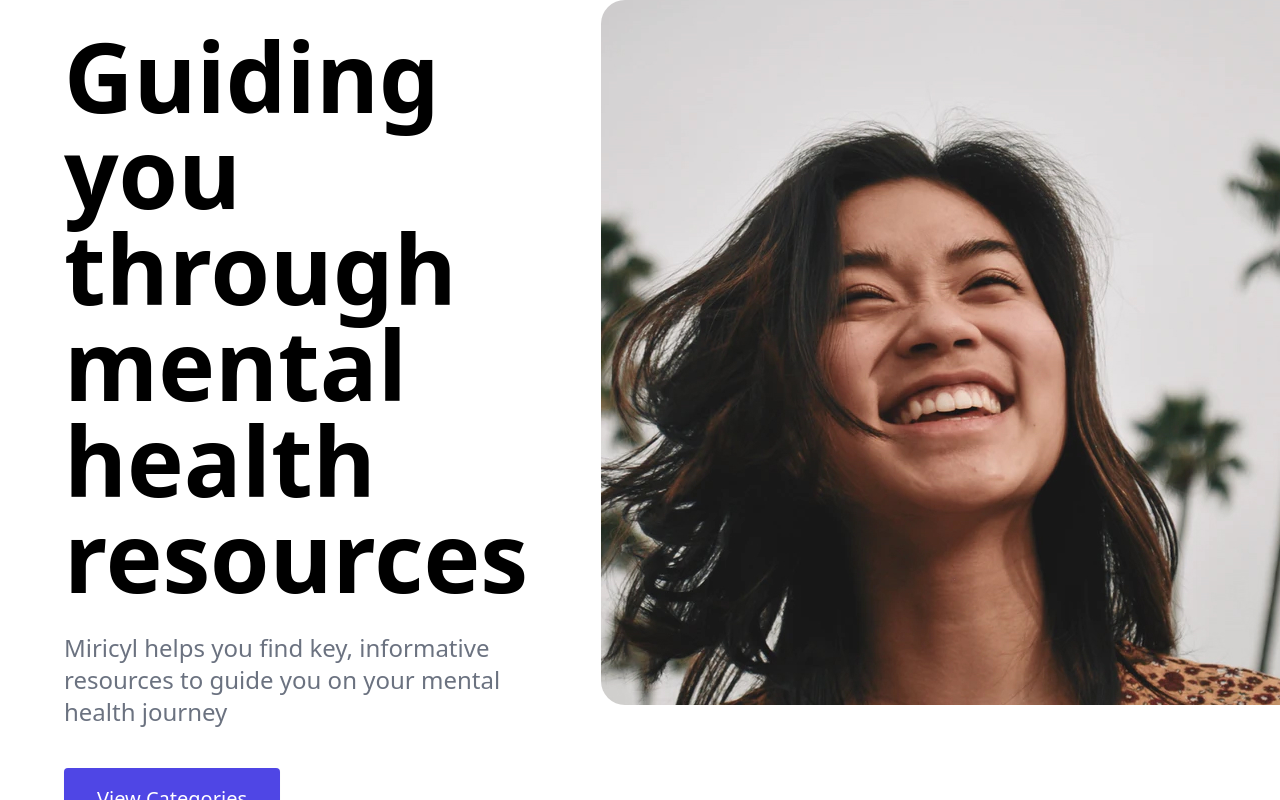
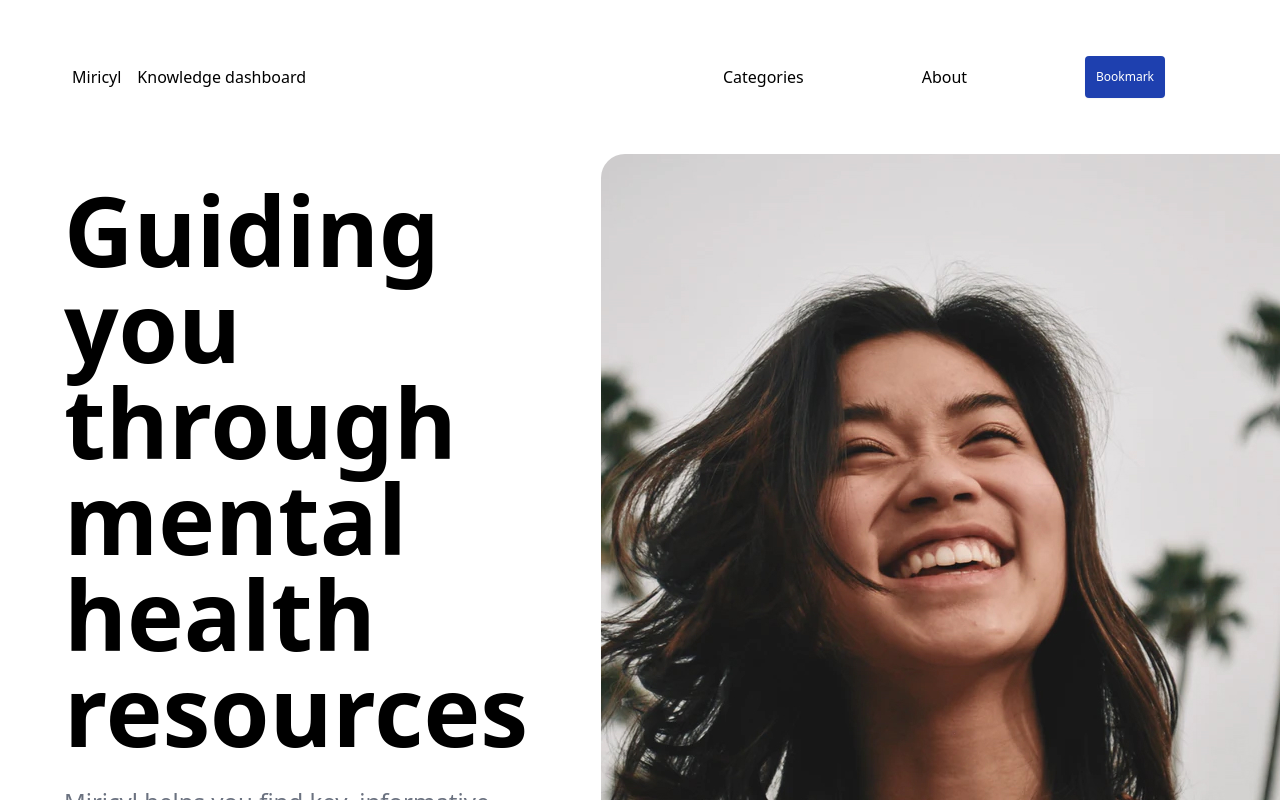
Before and after one commit to codingduckscyf/miricyl, a Next.js app: page / in a window 1280 px wide. Shown: the top 800 px of the page. Built offline with nearby package versions, Linux system fonts and the light colour scheme.

Commit message:
add site header with dropdown

```diff
--- /dev/null
+++ b/components/SiteHeader/Dropdown.js
@@ -0,0 +1,53 @@
+import Link from "next/link";
+import { useState } from "react";
+
+// temp thing - delete later
+const categories = [
+  {
+    id: 1,
+    title: "Mental Health",
+    description: "Learn about tips, mental health issues",
+    link: "/mental-health",
+  },
+  {
+    id: 2,
+    title: "Life Issues",
+    description: "Learn about life issues, product updates and company culture",
+    link: "/life-issues",
+  },
+  {
+    id: 3,
+    title: "Social & Relationships",
+    description:
+      "Learn about social and relationships issues, product updates and company culture",
+    link: "/social-relationships",
+  },
+];
+
+const Dropdown = () => {
+  const [isHidden, setIsHidden] = useState(true);
+
+  return (
+    <div class="dropdown relative inline-block">
+      <button onClick={() => setIsHidden(!isHidden)}>Categories</button>
+      <div
+        className={
+          isHidden
+            ? "dropdown-content hidden absolute w-96 bg-gray-50 z-10 shadow p-8 my-8 border border-gray-200 rounded"
+            : "dropdown-content block absolute w-96 bg-gray-50 z-10 shadow p-8 my-8 border border-gray-200 rounded"
+        }
+      >
+        {categories.map((category) => (
+          <Link href={category.link} key={category.id}>
+            <a className="block p-6 hover:bg-gray-200">
+              <h3 className="font-extrabold">{category.title}</h3>
+              <p className="text-gray-500">{category.description}</p>
+            </a>
+          </Link>
+        ))}
+      </div>
+    </div>
+  );
+};
+
+export default Dropdown;
--- /dev/null
+++ b/components/SiteHeader/index.js
@@ -0,0 +1,32 @@
+import Link from "next/link";
+import Dropdown from "./Dropdown";
+
+const SiteHeader = () => {
+  return (
+    <header className="flex justify-between p-8">
+      <nav className="flex justify-between items-center mx-auto w-full md:max-w-8xl">
+        <div className="flex p-6">
+          <Link href="/">
+            {/* not sure about this */}
+            <a className="px-4">Miricyl</a>
+          </Link>
+          <p>Knowledge dashboard</p>
+        </div>
+        <div className="flex justify-around items-center p-6 w-1/2">
+          <Dropdown />
+          <Link href="/about">
+            <a className="">About</a>
+          </Link>
+          <button
+            type="button"
+            className="inline-flex items-center px-2.5 py-3 border border-transparent text-xs font-medium rounded shadow-sm text-white bg-blue-800 hover:bg-blue-700 focus:outline-none focus:ring-2 focus:ring-offset-2 focus:ring-blue-500"
+          >
+            Bookmark
+          </button>
+        </div>
+      </nav>
+    </header>
+  );
+};
+
+export default SiteHeader;
--- a/pages/index.js
+++ b/pages/index.js
@@ -2,10 +2,12 @@ import Footer from "~/components/Footer";
 import CalloutBox from "~/components/CalloutBox";
 import Header from "~/components/Header";
 import headerImg from "../public/images/headerImg.jpeg";
+import SiteHeader from "~/components/SiteHeader";
 
 const Index = () => {
   return (
     <div>
+      <SiteHeader />
       <Header
         backgroundColor="white"
         imgSrc={headerImg}
@@ -21,7 +23,7 @@ const Index = () => {
         imgUrl="https://ichef.bbci.co.uk/childrens-responsive-ichef-ck/400xn/amz/cbbc/bp-duckling.jpg"
         imgAltText="duckling"
         buttonText="Learn more about Miricyl's vision"
-        buttonLink="/about"
+        buttonLink="/mental-health"
       />
       <Footer />
     </div>
```
